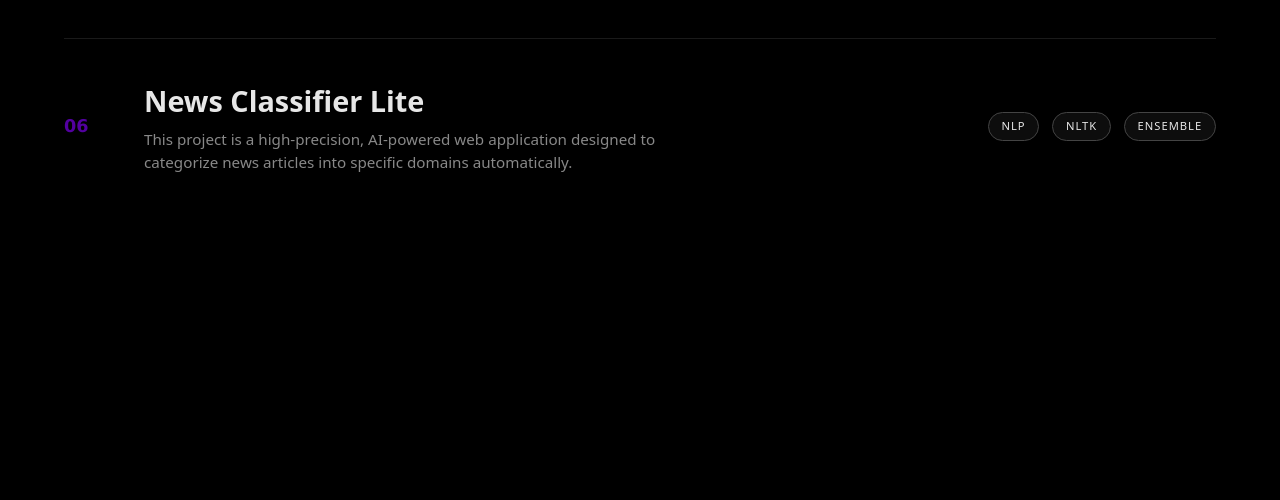
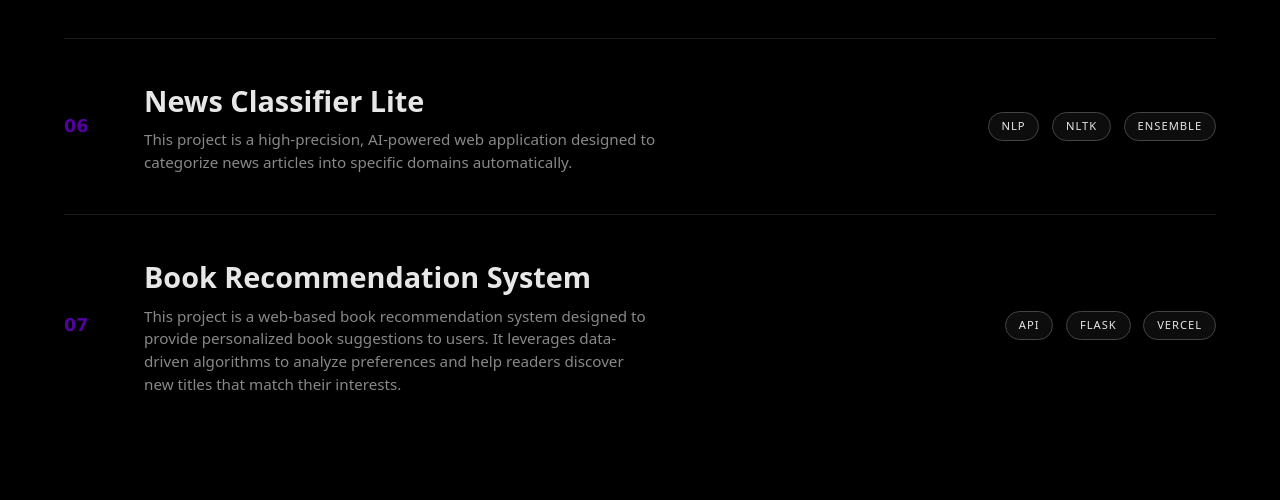
Before and after one commit to themehmi/PortFolio, a Flask app: page /projects in a window 1280 px wide. Shown: the part 1287-1787 px from the top of the page. Before the commit the page ends 1459 px from the top, so only its background shows below. Run offline with Flask 3, Linux system fonts and the light colour scheme.

Commit message:
Add Book Recommendation System project to templates
Added a new project entry for a Book Recommendation System with details and tags.

```diff
--- a/templates/projects.html
+++ b/templates/projects.html
@@ -314,6 +314,19 @@
                     </div>
                 </a>
 
+                <a href="https://book-recommendation-system-using-ap.vercel.app/" class="project-item">
+                    <div class="item-num">07</div>
+                    <div class="item-title">
+                        <h2>Book Recommendation System</h2>
+                        <p>This project is a web-based book recommendation system designed to provide personalized book suggestions to users. It leverages data-driven algorithms to analyze preferences and help readers discover new titles that match their interests.</p>
+                    </div>
+                    <div class="item-tags">
+                        <span>API</span>
+                        <span>Flask</span>
+                        <span>Vercel</span>
+                    </div>
+                </a>
+
             </div>
         </main>
     </div>
```
